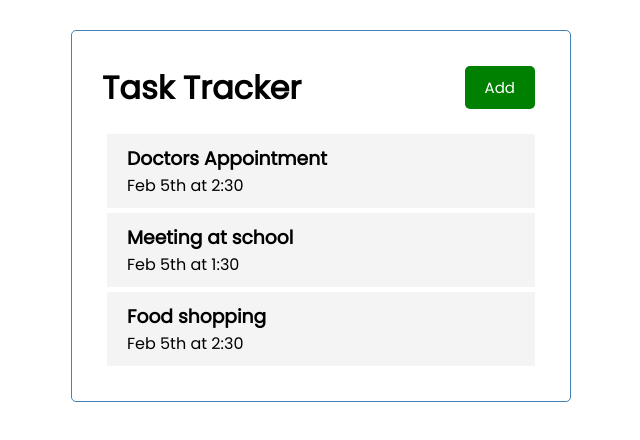
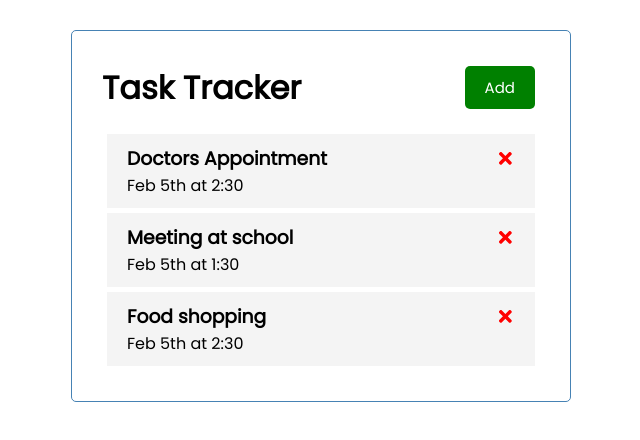
Before and after one commit to LindaMangena/React-Task-Tracker, a React (Create React App) app in the folder task-tracker/: page / in a window 1280 px wide. Shown: the top 440 px of the page, without its empty margins (319-959 px from the left). Built offline with nearby package versions, Linux system fonts and the light colour scheme.

Commit message:
delete button

```diff
--- a/task-tracker/src/components/Task.js
+++ b/task-tracker/src/components/Task.js
@@ -1,8 +1,9 @@
-const Task = ({task}) => {
+import { FaTimes } from 'react-icons/fa'
+const Task = ({ task }) => {
     return (
         <div className='task'>
-        <h3>{task.text}</h3>
-        <p>{task.day}</p>
+            <h3>{task.text}<FaTimes style={{color: 'red', cursor: 'pointer'}}/> </h3>
+            <p>{task.day}</p>
 
         </div>
     )
```
